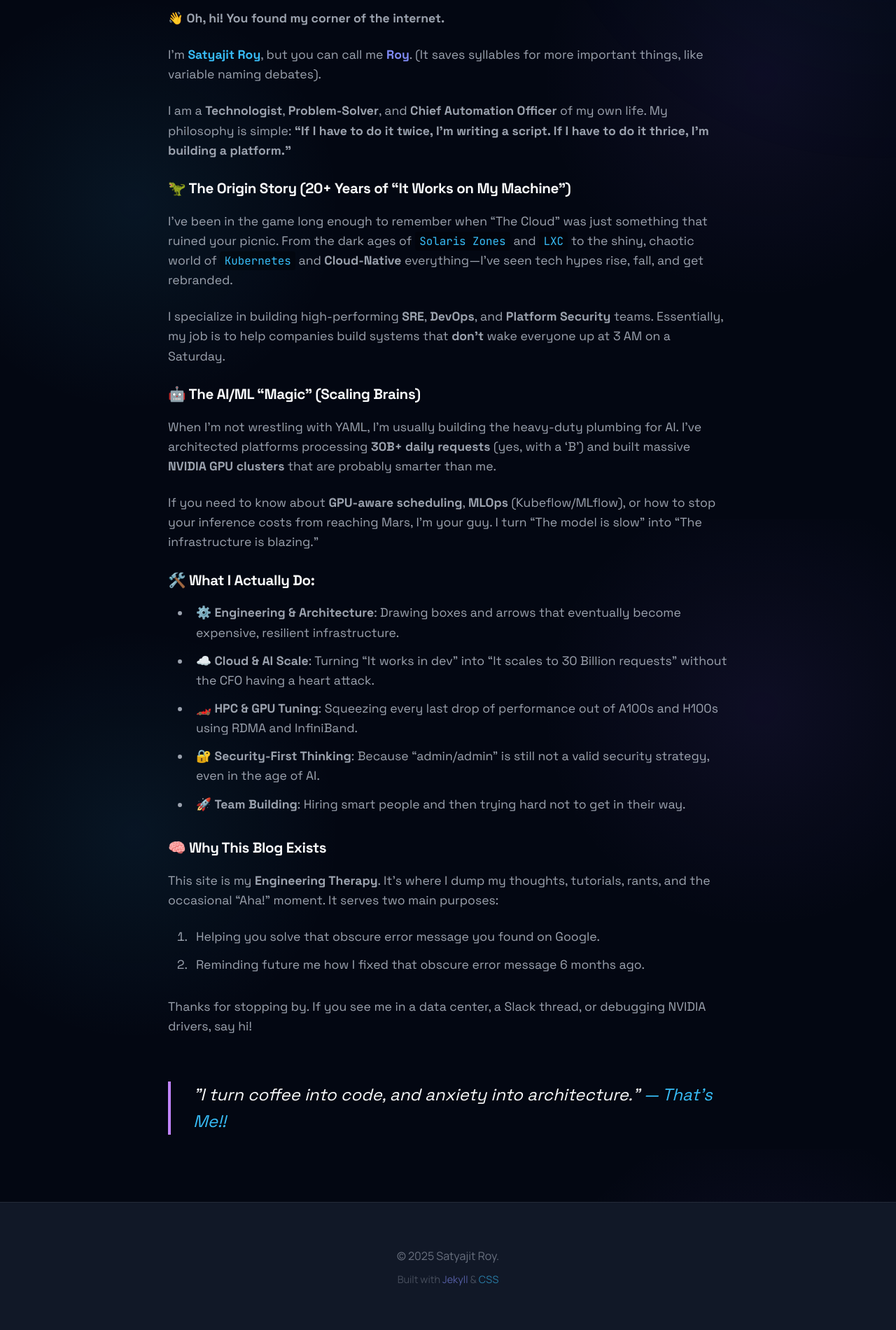
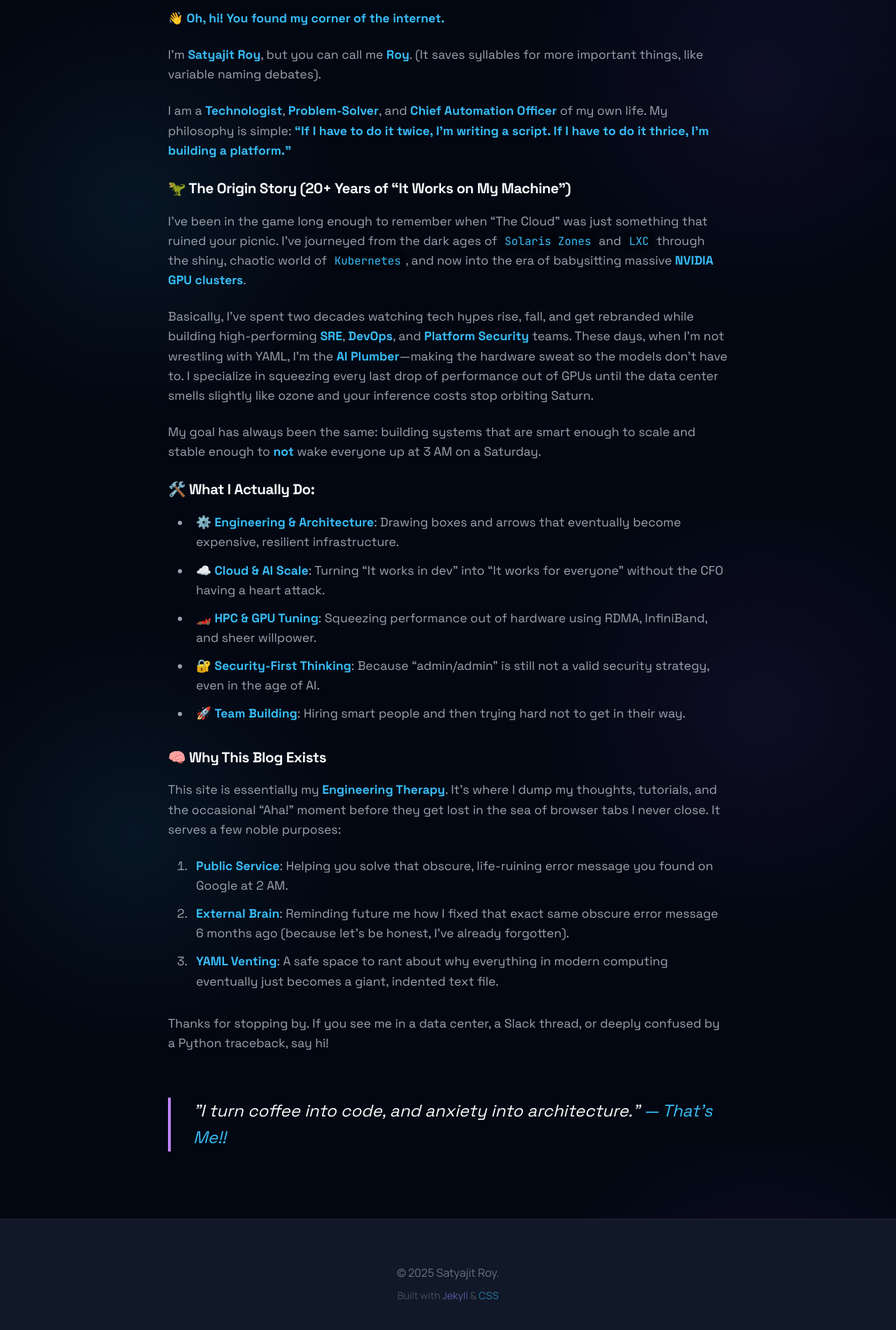
Before and after one commit to kodelint/kodelint.github.io, a Jekyll site: the page built from index.md, in a window 1280 px wide. Shown: the part 1058-2958 px from the top of the page at 70% size. Built offline with Jekyll 4.4.1, drawn with Linux system fonts in a browser that asks for light colours; nearby versions of some CDN libraries.

Commit message:
UI/Content Polish: Colorful bold text for visibility and a funnier 'Why This Blog Exists' section

```diff
--- a/assets/css/main.css
+++ b/assets/css/main.css
@@ -473,6 +473,11 @@ header .social a:hover {
   padding-left: 0.5rem;
 }
 
+.content-body strong, .content-body b {
+  color: var(--accent-primary);
+  font-weight: 700;
+}
+
 .content-body h2 {
   font-size: 1.8rem;
   color: var(--text-primary);
--- a/index.md
+++ b/index.md
@@ -15,31 +15,29 @@ I am a **Technologist**, **Problem-Solver**, and **Chief Automation Officer** of
 
 ### 🦖 The Origin Story (20+ Years of "It Works on My Machine")
 
-I’ve been in the game long enough to remember when "The Cloud" was just something that ruined your picnic. From the dark ages of `Solaris Zones` and `LXC` to the shiny, chaotic world of `Kubernetes` and **Cloud-Native** everything—I’ve seen tech hypes rise, fall, and get rebranded.
+I’ve been in the game long enough to remember when "The Cloud" was just something that ruined your picnic. I’ve journeyed from the dark ages of `Solaris Zones` and `LXC` through the shiny, chaotic world of `Kubernetes`, and now into the era of babysitting massive **NVIDIA GPU clusters**.
 
-I specialize in building high-performing **SRE**, **DevOps**, and **Platform Security** teams. Essentially, my job is to help companies build systems that **don't** wake everyone up at 3 AM on a Saturday.
+Basically, I’ve spent two decades watching tech hypes rise, fall, and get rebranded while building high-performing **SRE**, **DevOps**, and **Platform Security** teams. These days, when I'm not wrestling with YAML, I'm the **AI Plumber**—making the hardware sweat so the models don't have to. I specialize in squeezing every last drop of performance out of GPUs until the data center smells slightly like ozone and your inference costs stop orbiting Saturn.
 
-### 🤖 The AI/ML "Magic" (Scaling Brains)
-
-When I'm not wrestling with YAML, I'm usually building the heavy-duty plumbing for AI. I’ve architected platforms processing **30B+ daily requests** (yes, with a 'B') and built massive **NVIDIA GPU clusters** that are probably smarter than me.
-
-If you need to know about **GPU-aware scheduling**, **MLOps** (Kubeflow/MLflow), or how to stop your inference costs from reaching Mars, I’m your guy. I turn "The model is slow" into "The infrastructure is blazing."
+My goal has always been the same: building systems that are smart enough to scale and stable enough to **not** wake everyone up at 3 AM on a Saturday.
 
 ### 🛠️ What I Actually Do:
 
 *   ⚙️ **Engineering & Architecture**: Drawing boxes and arrows that eventually become expensive, resilient infrastructure.
-*   ☁️ **Cloud & AI Scale**: Turning "It works in dev" into "It scales to 30 Billion requests" without the CFO having a heart attack.
-*   🏎️ **HPC & GPU Tuning**: Squeezing every last drop of performance out of A100s and H100s using RDMA and InfiniBand.
+*   ☁️ **Cloud & AI Scale**: Turning "It works in dev" into "It works for everyone" without the CFO having a heart attack.
+*   🏎️ **HPC & GPU Tuning**: Squeezing performance out of hardware using RDMA, InfiniBand, and sheer willpower.
 *   🔐 **Security-First Thinking**: Because "admin/admin" is still not a valid security strategy, even in the age of AI.
 *   🚀 **Team Building**: Hiring smart people and then trying hard not to get in their way.
 
 ### 🧠 Why This Blog Exists
 
-This site is my **Engineering Therapy**. It’s where I dump my thoughts, tutorials, rants, and the occasional "Aha!" moment. It serves two main purposes:
-  1. Helping you solve that obscure error message you found on Google.
-  2. Reminding future me how I fixed that obscure error message 6 months ago.
+This site is essentially my **Engineering Therapy**. It’s where I dump my thoughts, tutorials, and the occasional "Aha!" moment before they get lost in the sea of browser tabs I never close. It serves a few noble purposes:
 
-Thanks for stopping by. If you see me in a data center, a Slack thread, or debugging NVIDIA drivers, say hi!
+1.  **Public Service**: Helping you solve that obscure, life-ruining error message you found on Google at 2 AM.
+2.  **External Brain**: Reminding future me how I fixed that exact same obscure error message 6 months ago (because let’s be honest, I’ve already forgotten).
+3.  **YAML Venting**: A safe space to rant about why everything in modern computing eventually just becomes a giant, indented text file.
+
+Thanks for stopping by. If you see me in a data center, a Slack thread, or deeply confused by a Python traceback, say hi!
 
 <blockquote style="margin-top: 4rem; border-left: 4px solid var(--accent-tertiary); padding-left: 2rem; color: var(--text-primary); font-size: 1.5rem; font-family: var(--font-heading); font-style: italic;">
   "I turn coffee into code, and anxiety into architecture." <span style="color: var(--accent-primary);"> — That's Me!! </span>
```
